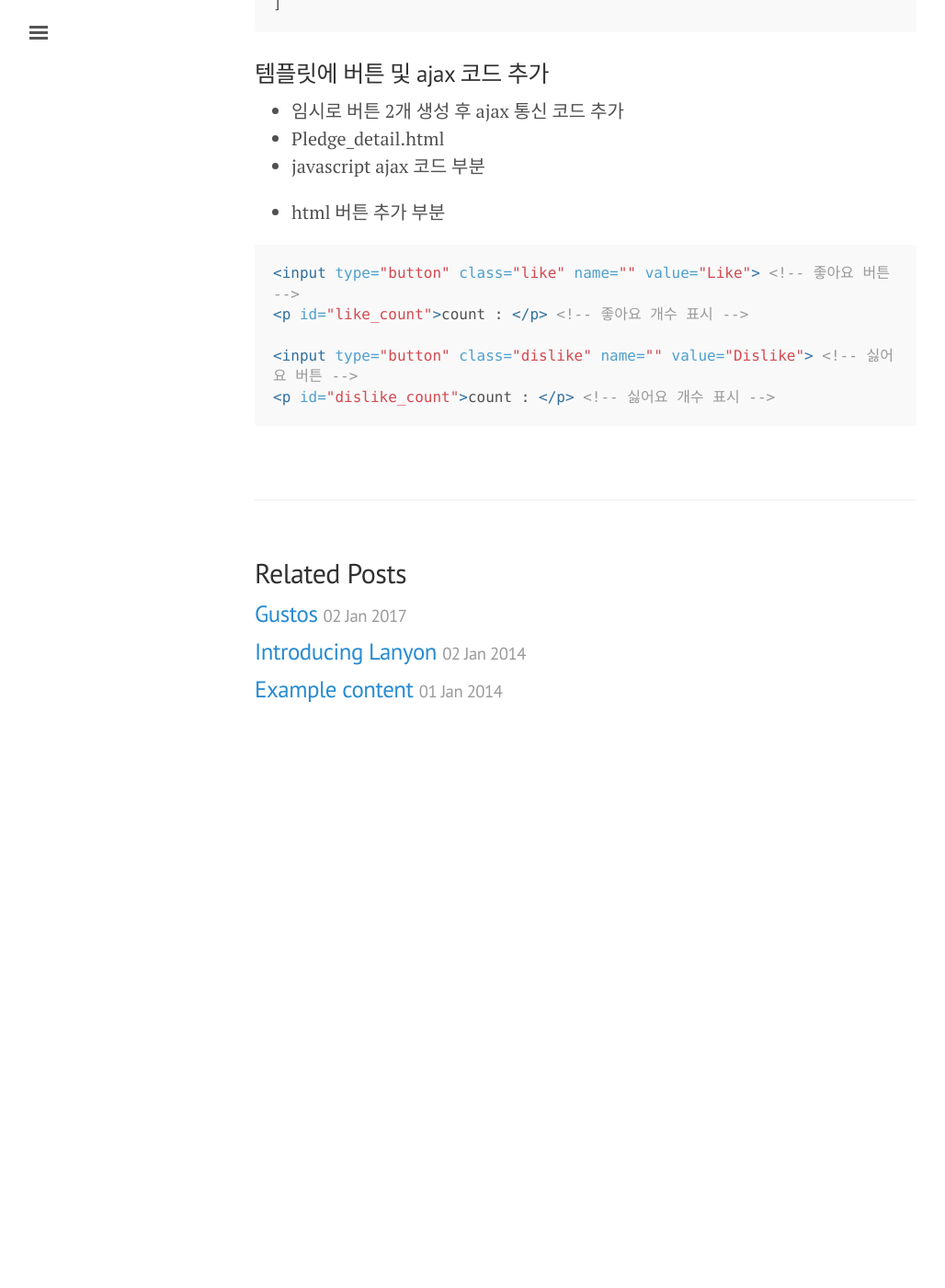
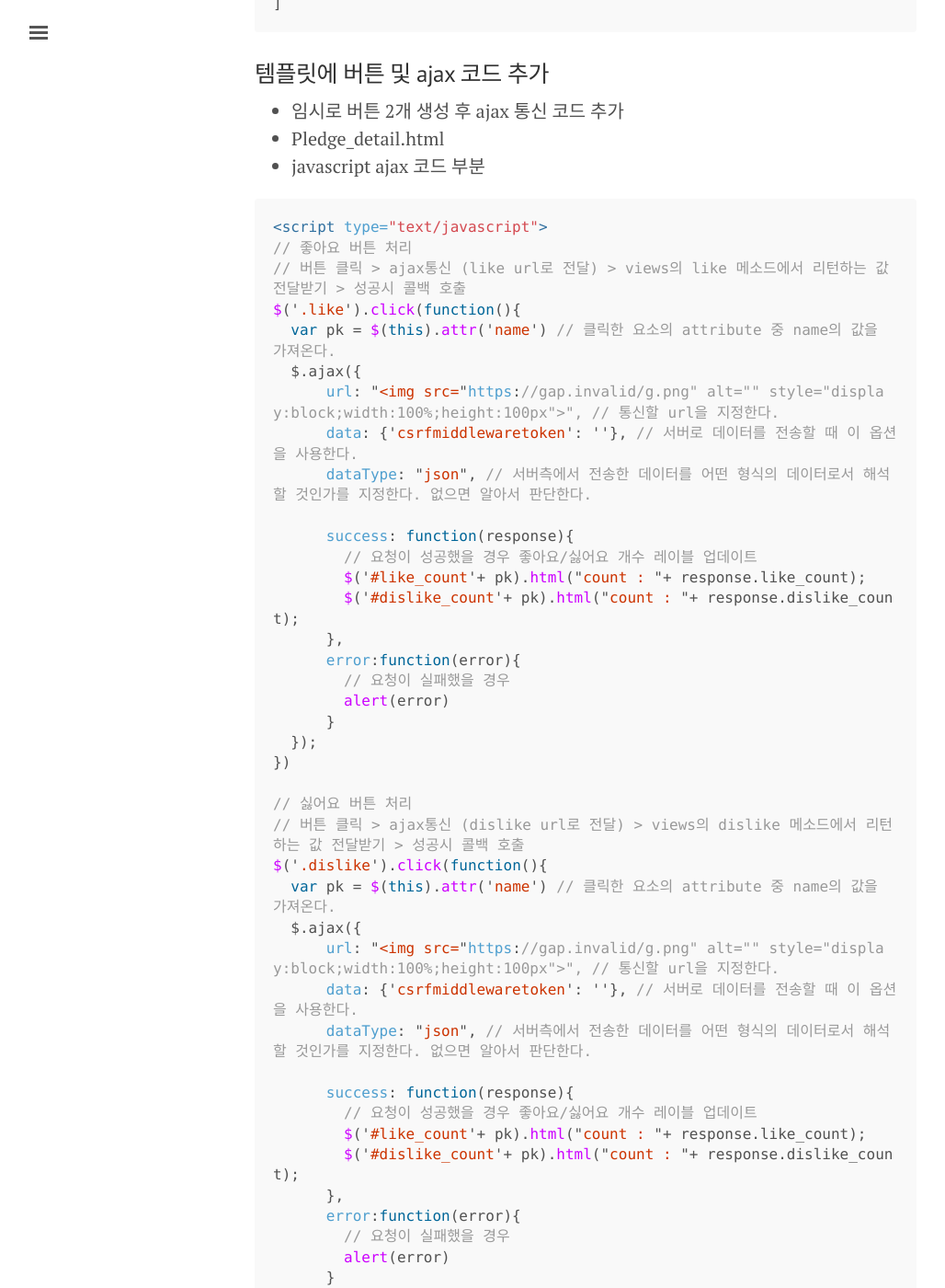
Before and after one commit to jucie15/jucie15.github.io, a Jekyll site: the page built from _posts/2017-05-11-django-like-dislike-button-with-ajax.md, in a window 1280 px wide and 1400 px high, scrolled down 4685 px. Shown: the whole window at 92% size, without its empty margins (3-1031 px from the left). Built offline with Jekyll 4.4.1, drawn with Linux system fonts in a browser that asks for light colours; before the commit the page ends 5510 px from its top, so only the background shows below that.

Commit message:
오류 수정

````diff
--- a/_posts/2017-05-11-django-like-dislike-button-with-ajax.md
+++ b/_posts/2017-05-11-django-like-dislike-button-with-ajax.md
@@ -195,6 +195,52 @@ urlpatterns = [
 - Pledge_detail.html
 - javascript ajax 코드 부분
 
+```html
+<script type="text/javascript">
+// 좋아요 버튼 처리
+// 버튼 클릭 > ajax통신 (like url로 전달) > views의 like 메소드에서 리턴하는 값 전달받기 > 성공시 콜백 호출
+$('.like').click(function(){
+  var pk = $(this).attr('name') // 클릭한 요소의 attribute 중 name의 값을 가져온다.
+  $.ajax({
+      url: "{% url 'pledge:pledge_like' pledge.pk %}", // 통신할 url을 지정한다.
+      data: {'csrfmiddlewaretoken': '{{ csrf_token }}'}, // 서버로 데이터를 전송할 때 이 옵션을 사용한다.
+      dataType: "json", // 서버측에서 전송한 데이터를 어떤 형식의 데이터로서 해석할 것인가를 지정한다. 없으면 알아서 판단한다.
+
+      success: function(response){
+        // 요청이 성공했을 경우 좋아요/싫어요 개수 레이블 업데이트
+        $('#like_count'+ pk).html("count : "+ response.like_count);
+        $('#dislike_count'+ pk).html("count : "+ response.dislike_count);
+      },
+      error:function(error){
+        // 요청이 실패했을 경우
+        alert(error)
+      }
+  });
+})
+
+// 싫어요 버튼 처리
+// 버튼 클릭 > ajax통신 (dislike url로 전달) > views의 dislike 메소드에서 리턴하는 값 전달받기 > 성공시 콜백 호출
+$('.dislike').click(function(){
+  var pk = $(this).attr('name') // 클릭한 요소의 attribute 중 name의 값을 가져온다.
+  $.ajax({
+      url: "{% url 'pledge:pledge_dislike' pledge.pk %}", // 통신할 url을 지정한다.
+      data: {'csrfmiddlewaretoken': '{{ csrf_token }}'}, // 서버로 데이터를 전송할 때 이 옵션을 사용한다.
+      dataType: "json", // 서버측에서 전송한 데이터를 어떤 형식의 데이터로서 해석할 것인가를 지정한다. 없으면 알아서 판단한다.
+
+      success: function(response){
+        // 요청이 성공했을 경우 좋아요/싫어요 개수 레이블 업데이트
+        $('#like_count'+ pk).html("count : "+ response.like_count);
+        $('#dislike_count'+ pk).html("count : "+ response.dislike_count);
+      },
+      error:function(error){
+        // 요청이 실패했을 경우
+        alert(error)
+      }
+  });
+})
+</script>
+```
+
 -  html 버튼 추가 부분
 
 ```html
````
